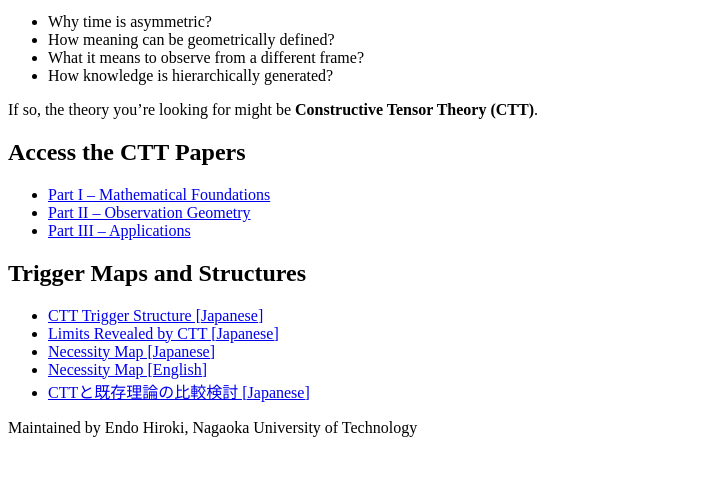
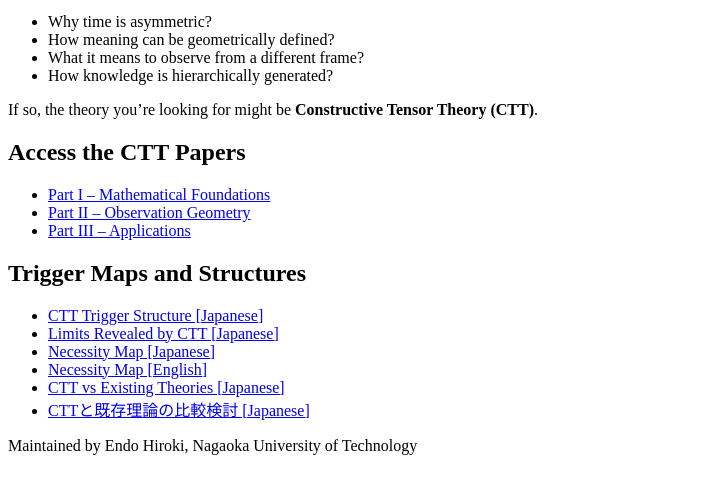
Before and after one commit to EndoHirokiNUT/CTT_Discovery_Trigger, a plain HTML site: page index.html in a window 1280 px wide. Shown: the part 101-594 px from the top of the page, without its empty margins (0-722 px from the left). Drawn offline with Linux system fonts and the light colour scheme.

Commit message:
Update index.html

```diff
--- a/index.html
+++ b/index.html
@@ -32,6 +32,7 @@
     <li><a href="docs/limits_revealed.html">Limits Revealed by CTT [Japanese]</a></li>
     <li><a href="docs/necessity.html">Necessity Map [Japanese]</a></li>
     <li><a href="docs/necessity_en.html">Necessity Map [English]</a></li>
+    <li><a href="meta/ctt_vs_existing_theories.html">CTT vs Existing Theories [Japanese]</a></li>
     <li><a href="docs/Constructive Tensor Theory (CTT) と既存理論の比較検討.pdf">CTTと既存理論の比較検討 [Japanese]</a></li>
   </ul>
 
```
